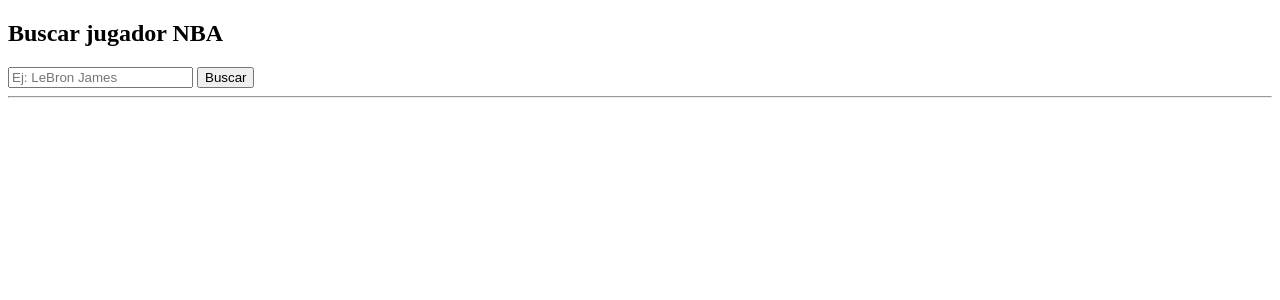
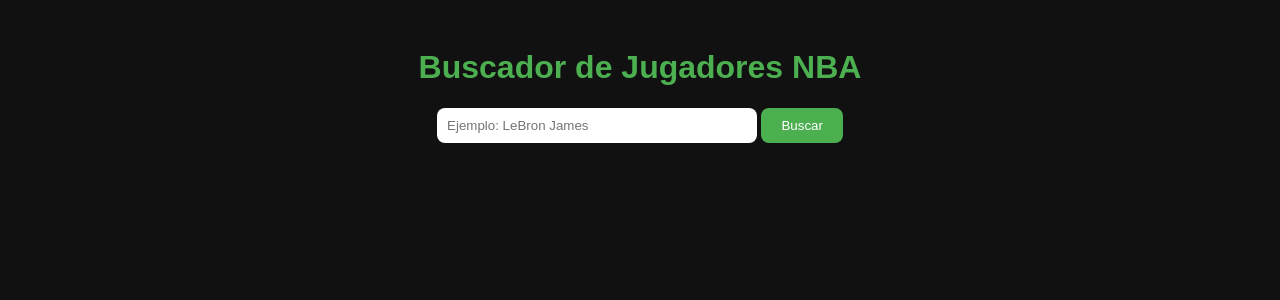
Before and after one commit to samuelvelasquezA/nba-dashboard, a Flask app: page / in a window 1280 px wide. Shown: the top 300 px of the page. Run offline with Flask 3, Linux system fonts and the light colour scheme.

Commit message:
index.html

```diff
--- a/templates/index.html
+++ b/templates/index.html
@@ -2,35 +2,80 @@
 <html lang="es">
 <head>
     <meta charset="UTF-8">
-    <title>NBA Stats</title>
+    <meta name="viewport" content="width=device-width, initial-scale=1.0">
+    <title>Buscador NBA</title>
+
+    <style>
+        body {
+            font-family: Arial, sans-serif;
+            background: #111;
+            color: #eee;
+            padding: 20px;
+        }
+
+        h1 {
+            text-align: center;
+            color: #4CAF50;
+        }
+
+        .form-box {
+            text-align: center;
+            margin-bottom: 30px;
+        }
+
+        input[type="text"] {
+            width: 300px;
+            padding: 10px;
+            border-radius: 8px;
+            border: none;
+        }
+
+        button {
+            padding: 10px 20px;
+            background: #4CAF50;
+            border: none;
+            color: white;
+            border-radius: 8px;
+            cursor: pointer;
+        }
+
+        .card {
+            background: #222;
+            padding: 20px;
+            border-radius: 10px;
+            width: 400px;
+            margin: 20px auto;
+        }
+    </style>
 </head>
 <body>
 
-<h2>Buscar jugador NBA</h2>
+    <h1>Buscador de Jugadores NBA</h1>
 
-<form method="POST">
-    <input type="text" name="player" placeholder="Ej: LeBron James" required>
-    <button type="submit">Buscar</button>
-</form>
+    <div class="form-box">
+        <form method="POST">
+            <input type="text" name="player" placeholder="Ejemplo: LeBron James">
+            <button type="submit">Buscar</button>
+        </form>
+    </div>
 
-<hr>
+    {% if stats %}
+    <div class="card">
+        <h2>{{ stats.firstname }} {{ stats.lastname }}</h2>
 
-{% if error %}
-<p style="color:red;">{{ error }}</p>
-{% endif %}
+        {% if stats.team %}
+            <p><strong>Equipo:</strong> {{ stats.team.name }}</p>
+        {% endif %}
 
-{% if stats %}
-<h3>{{ stats.player.firstname }} {{ stats.player.lastname }}</h3>
-<p>Edad: {{ stats.player.age }}</p>
-<p>Equipo: {{ stats.team.name }}</p>
-<p>Altura: {{ stats.player.height }}</p>
-<p>Peso: {{ stats.player.weight }}</p>
-
-<h4>Última temporada</h4>
-<p>Puntos: {{ stats.statistics.points }}</p>
-<p>Rebotes: {{ stats.statistics.rebounds }}</p>
-<p>Asistencias: {{ stats.statistics.assists }}</p>
-{% endif %}
+        <p><strong>Altura:</strong> {{ stats.height }} cm</p>
+        <p><strong>Peso:</strong> {{ stats.weight }} kg</p>
+        <p><strong>Edad:</strong> {{ stats.age }}</p>
+    </div>
+    {% else %}
+        {% if stats is not none %}
+            <p style="text-align:center; color:red;">Jugador no encontrado</p>
+        {% endif %}
+    {% endif %}
 
 </body>
 </html>
```
